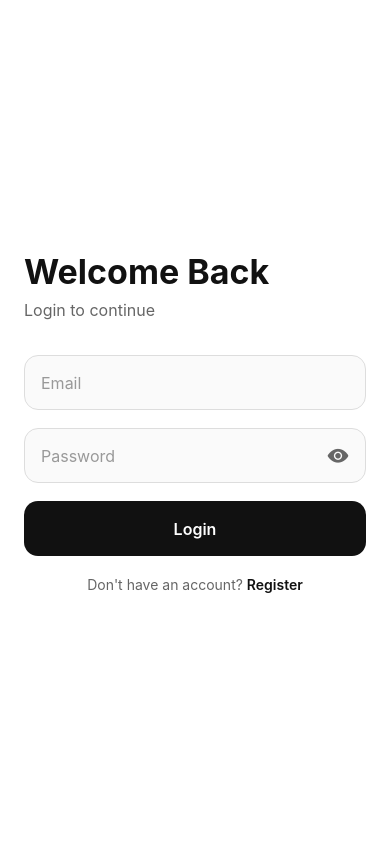
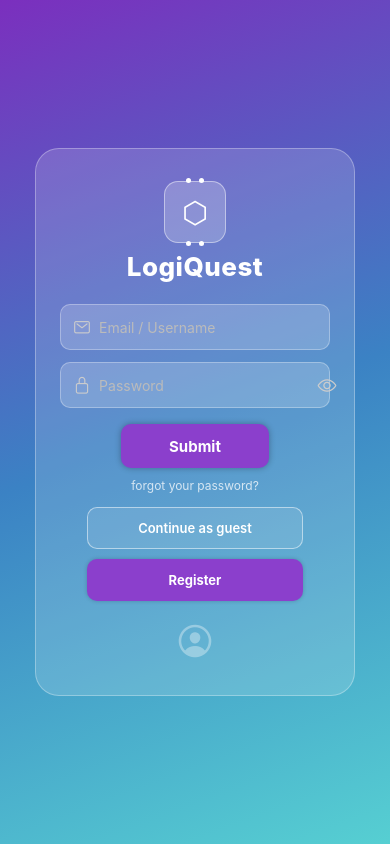
Before and after one commit to adamterrelonge/LogiQuestU, a React Native app: screen /Login in a window 390 px wide. Built offline with nearby package versions, Linux system fonts and the light colour scheme.

Commit message:
Redone my auth context, login screen, registration screen and supabase. Still need to link auth to profile on supabase

```diff
--- a/package.json
+++ b/package.json
@@ -13,6 +13,7 @@
     "@react-navigation/native-stack": "^7.15.0",
     "@supabase/supabase-js": "^2.105.1",
     "expo": "~54.0.33",
+    "expo-linear-gradient": "~15.0.8",
     "expo-status-bar": "~3.0.9",
     "react": "19.1.0",
     "react-native": "0.81.5",
--- a/src/pages/auth/LoginScreen.js
+++ b/src/pages/auth/LoginScreen.js
@@ -1,164 +1,266 @@
+// src/pages/auth/LoginScreen.js
+// Matches NEA design mockup: centred logo, gradient bg, email/password,
+// submit, forgot password, continue as guest, register redirect.
+
 import React, { useState } from 'react';
 import {
     View, Text, TextInput, TouchableOpacity, StyleSheet,
     KeyboardAvoidingView, Platform, TouchableWithoutFeedback,
-    Keyboard, Alert, ActivityIndicator,
+    Keyboard, ActivityIndicator, Alert, SafeAreaView,
 } from 'react-native';
+import { LinearGradient } from 'expo-linear-gradient';
 import Ionicons from 'react-native-vector-icons/Ionicons';
-import { useAuth } from '../../context/AuthContext';
+import { supabase } from '../../utils/supabase';
 
+// ── Logo / Brand block ─────────────────────────────────────────────
+const LogoBrand = () => (
+    <View style={styles.brandBlock}>
+        {/* Circuit-style icon box */}
+        <View style={styles.iconOuter}>
+            <View style={styles.iconInner}>
+                <Text style={styles.iconGlyph}>⬡</Text>
+            </View>
+            {/* Decorative circuit pins on each edge */}
+            {[0, 1, 2, 3].map(i => (
+                <View key={i} style={[styles.pin, styles[`pin${i}`]]} />
+            ))}
+        </View>
+        <Text style={styles.brandName}>LogiQuest</Text>
+    </View>
+);
+
+// ── Reusable input row ─────────────────────────────────────────────
+const InputRow = ({ icon, ...props }) => (
+    <View style={styles.inputRow}>
+        <Ionicons name={icon} size={18} color="#ccc" style={styles.inputIcon} />
+        <TextInput style={styles.input} placeholderTextColor="#bbb" {...props} />
+    </View>
+);
+
+// ── Main Screen ────────────────────────────────────────────────────
 const LoginScreen = ({ navigation }) => {
-    const { signIn } = useAuth();
-    const [email, setEmail] = useState('');
-    const [password, setPassword] = useState('');
+    const [email,        setEmail]        = useState('');
+    const [password,     setPassword]     = useState('');
     const [showPassword, setShowPassword] = useState(false);
-    const [loading, setLoading] = useState(false);
+    const [loading,      setLoading]      = useState(false);
 
     const handleLogin = async () => {
         if (!email || !password) {
             Alert.alert('Missing Fields', 'Please enter your email and password.');
             return;
         }
-
         setLoading(true);
-        try {
-            // ✅ Calls Supabase signInWithPassword via AuthContext
-            await signIn(email.trim(), password);
-            // Navigation is handled automatically by your auth state listener
-        } catch (error) {
-            Alert.alert('Login Failed', error.message);
-        } finally {
+        const { error } = await supabase.auth.signInWithPassword({ email, password });
         setLoading(false);
-        }
+        if (error) Alert.alert('Login Failed', error.message);
+        // Success → AuthContext detects the new session → routes to MainStack
     };
 
     return (
+        <LinearGradient
+            colors={['#7B2FBE', '#3B82C4', '#56CFD2']}
+            start={{ x: 0.1, y: 0 }}
+            end={{ x: 0.9, y: 1 }}
+            style={styles.gradient}
+        >
+            <SafeAreaView style={styles.safe}>
                 <KeyboardAvoidingView
                     style={styles.flex}
                     behavior={Platform.OS === 'ios' ? 'padding' : 'height'}
                 >
                     <TouchableWithoutFeedback onPress={Keyboard.dismiss}>
-                <View style={styles.container}>
-                    <Text style={styles.title}>Welcome Back</Text>
-                    <Text style={styles.subtitle}>Login to continue</Text>
+                        <View style={styles.card}>
 
-                    <TextInput
-                        style={styles.input}
-                        placeholder="Email"
-                        placeholderTextColor="#999"
+                            {/* Centred logo + brand name */}
+                            <LogoBrand />
+
+                            {/* Email / Username input */}
+                            <InputRow
+                                icon="mail-outline"
+                                placeholder="Email / Username"
                                 value={email}
                                 onChangeText={setEmail}
                                 keyboardType="email-address"
                                 autoCapitalize="none"
                             />
 
-                    <View style={styles.passwordContainer}>
+                            {/* Password input with show/hide toggle */}
+                            <View style={styles.inputRow}>
+                                <Ionicons name="lock-closed-outline" size={18} color="#ccc" style={styles.inputIcon} />
                                 <TextInput
-                            style={styles.passwordInput}
+                                    style={styles.input}
                                     placeholder="Password"
-                            placeholderTextColor="#999"
+                                    placeholderTextColor="#bbb"
                                     value={password}
                                     onChangeText={setPassword}
                                     secureTextEntry={!showPassword}
                                 />
-                        <TouchableOpacity onPress={() => setShowPassword(!showPassword)}>
-                            <Ionicons name={showPassword ? 'eye-off' : 'eye'} size={22} color="#666" />
+                                <TouchableOpacity onPress={() => setShowPassword(p => !p)}>
+                                    <Ionicons
+                                        name={showPassword ? 'eye-off-outline' : 'eye-outline'}
+                                        size={20} color="#ccc"
+                                    />
                                 </TouchableOpacity>
                             </View>
 
+                            {/* Submit button — validates and calls Supabase */}
                             <TouchableOpacity
-                        style={[styles.button, loading && styles.buttonDisabled]}
+                                style={styles.submitBtn}
                                 onPress={handleLogin}
                                 disabled={loading}
+                                activeOpacity={0.85}
                             >
                                 {loading
                                     ? <ActivityIndicator color="#fff" />
-                            : <Text style={styles.buttonText}>Login</Text>
-                        }
+                                    : <Text style={styles.submitText}>Submit</Text>}
                             </TouchableOpacity>
 
-                    <TouchableOpacity onPress={() => navigation.navigate('Register')}>
-                        <Text style={styles.footerText}>
-                            Don't have an account?{' '}
-                            <Text style={styles.link}>Register</Text>
-                        </Text>
+                            {/* Forgot password link */}
+                            <TouchableOpacity
+                                onPress={() => Alert.alert('Reset Password', 'Feature coming soon.')}
+                            >
+                                <Text style={styles.forgotText}>forgot your password?</Text>
                             </TouchableOpacity>
+
+                            {/* Continue as guest */}
+                            <TouchableOpacity
+                                style={styles.outlineBtn}
+                                onPress={() => Alert.alert('Guest Mode', 'Coming soon.')}
+                                activeOpacity={0.8}
+                            >
+                                <Text style={styles.outlineBtnText}>Continue as guest</Text>
+                            </TouchableOpacity>
+
+                            {/* Register redirect */}
+                            <TouchableOpacity
+                                style={styles.solidBtn}
+                                onPress={() => navigation.navigate('Register')}
+                                activeOpacity={0.8}
+                            >
+                                <Text style={styles.solidBtnText}>Register</Text>
+                            </TouchableOpacity>
+
+                            {/* User icon — bottom decoration as per mockup */}
+                            <View style={styles.userIconWrapper}>
+                                <Ionicons
+                                    name="person-circle-outline"
+                                    size={40}
+                                    color="rgba(255,255,255,0.35)"
+                                />
+                            </View>
+
                         </View>
                     </TouchableWithoutFeedback>
                 </KeyboardAvoidingView>
+            </SafeAreaView>
+        </LinearGradient>
     );
 };
 
 export default LoginScreen;
 
+// ── Styles ─────────────────────────────────────────────────────────
+const BTN_PURPLE = '#8B3FCC';
+
 const styles = StyleSheet.create({
-    flex: { flex: 1 },
-    container: {
-        flex: 1,
-        justifyContent: 'center',
-        padding: 24,
-        backgroundColor: '#fff',
+    gradient: { flex: 1 },
+    safe:     { flex: 1 },
+    flex:     { flex: 1, justifyContent: 'center', alignItems: 'center' },
+
+    // Frosted-glass card — matches the rectangle in the mockup
+    card: {
+        width: '82%',
+        backgroundColor: 'rgba(255,255,255,0.15)',
+        borderRadius: 24,
+        borderWidth: 1,
+        borderColor: 'rgba(255,255,255,0.3)',
+        paddingHorizontal: 24,
+        paddingVertical: 32,
+        alignItems: 'center',
     },
-    title: {
-        fontSize: 34,
-        fontWeight: 'bold',
-        color: '#111',
-        marginBottom: 8,
-    },
-    subtitle: {
-        fontSize: 16,
-        color: '#666',
-        marginBottom: 35,
-    },
-    input: {
-        height: 55,
-        borderWidth: 1,
-        borderColor: '#ddd',
+
+    // ── Brand / logo ───────────────────────────────────────────────
+    brandBlock: { alignItems: 'center', marginBottom: 22 },
+    iconOuter: {
+        width: 62, height: 62,
         borderRadius: 14,
-        paddingHorizontal: 16,
-        marginBottom: 18,
-        fontSize: 16,
-        backgroundColor: '#FAFAFA',
-    },
-    passwordContainer: {
-        flexDirection: 'row',
-        alignItems: 'center',
-        height: 55,
-        borderWidth: 1,
-        borderColor: '#ddd',
-        borderRadius: 14,
-        paddingHorizontal: 16,
-        marginBottom: 18,
-        backgroundColor: '#FAFAFA',
-    },
-    passwordInput: {
-        flex: 1,
-        fontSize: 16,
-        color: '#111',
-    },
-    button: {
-        height: 55,
-        backgroundColor: '#111',
-        borderRadius: 14,
+        backgroundColor: 'rgba(255,255,255,0.2)',
+        borderWidth: 1.5,
+        borderColor: 'rgba(255,255,255,0.45)',
         justifyContent: 'center',
         alignItems: 'center',
-        marginBottom: 20,
+        marginBottom: 8,
+        position: 'relative',
     },
-    buttonDisabled: {
-        backgroundColor: '#999',
+    iconInner:  { justifyContent: 'center', alignItems: 'center' },
+    iconGlyph:  { fontSize: 30, color: '#fff' },
+
+    // Small dots at each edge of the icon — circuit-board feel
+    pin:  { position: 'absolute', width: 5, height: 5, borderRadius: 3, backgroundColor: '#fff' },
+    pin0: { top: -4,    left: '35%' },
+    pin1: { top: -4,    right: '35%' },
+    pin2: { bottom: -4, left: '35%' },
+    pin3: { bottom: -4, right: '35%' },
+
+    brandName: {
+        fontSize: 26, fontWeight: '800',
+        color: '#fff', letterSpacing: 0.5,
     },
-    buttonText: {
-        color: '#fff',
-        fontSize: 16,
-        fontWeight: '600',
+
+    // ── Inputs ─────────────────────────────────────────────────────
+    inputRow: {
+        flexDirection: 'row', alignItems: 'center',
+        backgroundColor: 'rgba(255,255,255,0.18)',
+        borderRadius: 10,
+        borderWidth: 1, borderColor: 'rgba(255,255,255,0.3)',
+        paddingHorizontal: 12,
+        marginBottom: 12,
+        width: '100%', height: 46,
     },
-    footerText: {
-        textAlign: 'center',
-        color: '#666',
-        fontSize: 14,
+    inputIcon: { marginRight: 8 },
+    input: {
+        flex: 1, color: '#fff',
+        fontSize: 14, height: '100%',
     },
-    link: {
-        color: '#111',
-        fontWeight: '600',
+
+    // ── Buttons ────────────────────────────────────────────────────
+    submitBtn: {
+        backgroundColor: BTN_PURPLE,
+        borderRadius: 10, height: 44,
+        width: '55%',
+        justifyContent: 'center', alignItems: 'center',
+        marginTop: 4, marginBottom: 10,
+        shadowColor: '#000', shadowOpacity: 0.3,
+        shadowRadius: 6, elevation: 4,
     },
+    submitText: { color: '#fff', fontWeight: '700', fontSize: 15 },
+
+    forgotText: {
+        color: 'rgba(255,255,255,0.75)',
+        fontSize: 12, marginBottom: 14,
+    },
+
+    outlineBtn: {
+        borderRadius: 10, height: 42,
+        width: '80%',
+        justifyContent: 'center', alignItems: 'center',
+        marginBottom: 10,
+        borderWidth: 1.5,
+        borderColor: 'rgba(255,255,255,0.5)',
+        backgroundColor: 'rgba(255,255,255,0.1)',
+    },
+    outlineBtnText: { color: '#fff', fontSize: 13, fontWeight: '600' },
+
+    solidBtn: {
+        backgroundColor: BTN_PURPLE,
+        borderRadius: 10, height: 42,
+        width: '80%',
+        justifyContent: 'center', alignItems: 'center',
+        shadowColor: '#000', shadowOpacity: 0.2,
+        shadowRadius: 4, elevation: 3,
+    },
+    solidBtnText: { color: '#fff', fontSize: 13, fontWeight: '700' },
+
+    // ── User icon ──────────────────────────────────────────────────
+    userIconWrapper: { marginTop: 18 },
 });
--- a/src/pages/auth/RegistrationScreen.js
+++ b/src/pages/auth/RegistrationScreen.js
@@ -1,49 +1,48 @@
+// src/pages/auth/RegistrationScreen.js
+// Registers a new user via Supabase Auth.
+// AuthContext's onAuthStateChange handles profile creation automatically.
+
 import React, { useState } from 'react';
 import {
-    View, Text, TextInput, TouchableOpacity, StyleSheet,
-    KeyboardAvoidingView, Platform, TouchableWithoutFeedback,
-    Keyboard, Alert, ActivityIndicator,
+    View, Text, TextInput, TouchableOpacity,
+    StyleSheet, KeyboardAvoidingView, Platform,
+    TouchableWithoutFeedback, Keyboard, ActivityIndicator, Alert,
 } from 'react-native';
 import Ionicons from 'react-native-vector-icons/Ionicons';
-import { useAuth } from '../../context/AuthContext';
+import { supabase } from '../../utils/supabase';
 
 const RegisterScreen = ({ navigation }) => {
-    const { signUp } = useAuth(); // 2. Pull the signUp function
-
-    const [name, setName] = useState('');
-    const [email, setEmail] = useState('');
-    const [password, setPassword] = useState('');
+    const [name,         setName]         = useState('');
+    const [email,        setEmail]        = useState('');
+    const [password,     setPassword]     = useState('');
     const [showPassword, setShowPassword] = useState(false);
-    const [loading, setLoading] = useState(false); // 3. Add loading state
+    const [loading,      setLoading]      = useState(false);
 
     const handleRegister = async () => {
-        // 4. Basic Validation
-        if (!email || !password || !name) {
-            Alert.alert('Missing Fields', 'Please fill in all fields to create an account.');
-            return;
-        }
-
-        if (password.length < 6) {
-            Alert.alert('Weak Password', 'Password must be at least 6 characters long.');
+        if (!name || !email || !password) {
+            Alert.alert('Missing Fields', 'Please fill in all fields.');
             return;
         }
 
         setLoading(true);
-        try {
-            // 5. Call the signUp from AuthContext
-            // This handles BOTH Supabase Auth and the Profile table insertion
-            await signUp(email.trim(), password, name.trim());
 
+        // Sign up with Supabase Auth; pass full name as user metadata
+        const { error } = await supabase.auth.signUp({
+            email,
+            password,
+            options: { data: { full_name: name } },
+        });
+
+        setLoading(false);
+
+        if (error) {
+            Alert.alert('Registration Failed', error.message);
+        } else {
             Alert.alert(
-                'Success!',
-                'Account created. Please check your email for a verification link.',
+                'Account Created!',
+                'Check your email to confirm your account, then log in.',
                 [{ text: 'OK', onPress: () => navigation.navigate('Login') }]
             );
-        } catch (error) {
-            // Catches Supabase errors (e.g., user already exists)
-            Alert.alert('Registration Failed', error.message);
-        } finally {
-            setLoading(false);
         }
     };
 
@@ -57,59 +56,31 @@ const RegisterScreen = ({ navigation }) => {
                     <Text style={styles.title}>Create Account</Text>
                     <Text style={styles.subtitle}>Register to get started</Text>
 
-                    <TextInput
-                        style={styles.input}
-                        placeholder="Full Name"
-                        placeholderTextColor="#999"
-                        value={name}
-                        onChangeText={setName}
-                        autoCorrect={false}
-                    />
+                    <TextInput style={styles.input} placeholder="Full Name"
+                        placeholderTextColor="#999" value={name} onChangeText={setName} />
 
-                    <TextInput
-                        style={styles.input}
-                        placeholder="Email"
-                        placeholderTextColor="#999"
-                        value={email}
-                        onChangeText={setEmail}
-                        keyboardType="email-address"
-                        autoCapitalize="none"
-                    />
+                    <TextInput style={styles.input} placeholder="Email"
+                        placeholderTextColor="#999" value={email} onChangeText={setEmail}
+                        keyboardType="email-address" autoCapitalize="none" />
 
                     <View style={styles.passwordContainer}>
-                        <TextInput
-                            style={styles.passwordInput}
-                            placeholder="Password"
-                            placeholderTextColor="#999"
-                            value={password}
-                            onChangeText={setPassword}
-                            secureTextEntry={!showPassword}
-                        />
+                        <TextInput style={styles.passwordInput} placeholder="Password"
+                            placeholderTextColor="#999" value={password}
+                            onChangeText={setPassword} secureTextEntry={!showPassword} />
                         <TouchableOpacity onPress={() => setShowPassword(!showPassword)}>
-                            <Ionicons
-                                name={showPassword ? 'eye-off' : 'eye'}
-                                size={22}
-                                color="#666"
-                            />
+                            <Ionicons name={showPassword ? 'eye-off' : 'eye'} size={22} color="#666" />
                         </TouchableOpacity>
                     </View>
 
-                    <TouchableOpacity
-                        style={[styles.button, loading && styles.buttonDisabled]}
-                        onPress={handleRegister}
-                        disabled={loading} // 6. Disable button while loading
-                    >
-                        {loading ? (
-                            <ActivityIndicator color="#fff" />
-                        ) : (
-                            <Text style={styles.buttonText}>Register</Text>
-                        )}
+                    <TouchableOpacity style={styles.button} onPress={handleRegister} disabled={loading}>
+                        {loading
+                            ? <ActivityIndicator color="#fff" />
+                            : <Text style={styles.buttonText}>Register</Text>}
                     </TouchableOpacity>
 
                     <TouchableOpacity onPress={() => navigation.navigate('Login')}>
                         <Text style={styles.footerText}>
-                            Already have an account?{' '}
-                            <Text style={styles.link}>Login</Text>
+                            Already have an account? <Text style={styles.link}>Login</Text>
                         </Text>
                     </TouchableOpacity>
                 </View>
@@ -121,16 +92,15 @@ const RegisterScreen = ({ navigation }) => {
 export default RegisterScreen;
 
 const styles = StyleSheet.create({
-    flex: { flex: 1 },
-    container: { flex: 1, justifyContent: 'center', padding: 24, backgroundColor: '#fff' },
-    title: { fontSize: 34, fontWeight: 'bold', color: '#111', marginBottom: 8 },
-    subtitle: { fontSize: 16, color: '#666', marginBottom: 35 },
-    input: { height: 55, borderWidth: 1, borderColor: '#ddd', borderRadius: 14, paddingHorizontal: 16, marginBottom: 18, fontSize: 16, backgroundColor: '#FAFAFA' },
+    flex:              { flex: 1 },
+    container:         { flex: 1, justifyContent: 'center', padding: 24, backgroundColor: '#fff' },
+    title:             { fontSize: 34, fontWeight: 'bold', color: '#111', marginBottom: 8 },
+    subtitle:          { fontSize: 16, color: '#666', marginBottom: 35 },
+    input:             { height: 55, borderWidth: 1, borderColor: '#ddd', borderRadius: 14, paddingHorizontal: 16, marginBottom: 18, fontSize: 16, backgroundColor: '#FAFAFA' },
     passwordContainer: { flexDirection: 'row', alignItems: 'center', borderWidth: 1, borderColor: '#ddd', borderRadius: 14, paddingHorizontal: 16, backgroundColor: '#FAFAFA', marginBottom: 20 },
-    passwordInput: { flex: 1, height: 55, fontSize: 16 },
-    button: { backgroundColor: '#28A745', height: 55, borderRadius: 14, justifyContent: 'center', alignItems: 'center', marginTop: 10 },
-    buttonDisabled: { backgroundColor: '#84cf96' }, // Added a faded green for disabled state
-    buttonText: { color: '#fff', fontSize: 18, fontWeight: '600' },
-    footerText: { marginTop: 25, textAlign: 'center', color: '#666', fontSize: 15 },
-    link: { color: '#28A745', fontWeight: 'bold' },
+    passwordInput:     { flex: 1, height: 55, fontSize: 16 },
+    button:            { backgroundColor: '#28A745', height: 55, borderRadius: 14, justifyContent: 'center', alignItems: 'center', marginTop: 10 },
+    buttonText:        { color: '#fff', fontSize: 18, fontWeight: '600' },
+    footerText:        { marginTop: 25, textAlign: 'center', color: '#666', fontSize: 15 },
+    link:              { color: '#28A745', fontWeight: 'bold' },
 });
```
Also changed, not shown: src/context/AuthContext.js (+45 -82 lines), src/utils/supabase.js (+31 -5 lines), 1 other file (tests, documents, lock files or other folders). Lines whose indentation alone changed are shown as unchanged.
